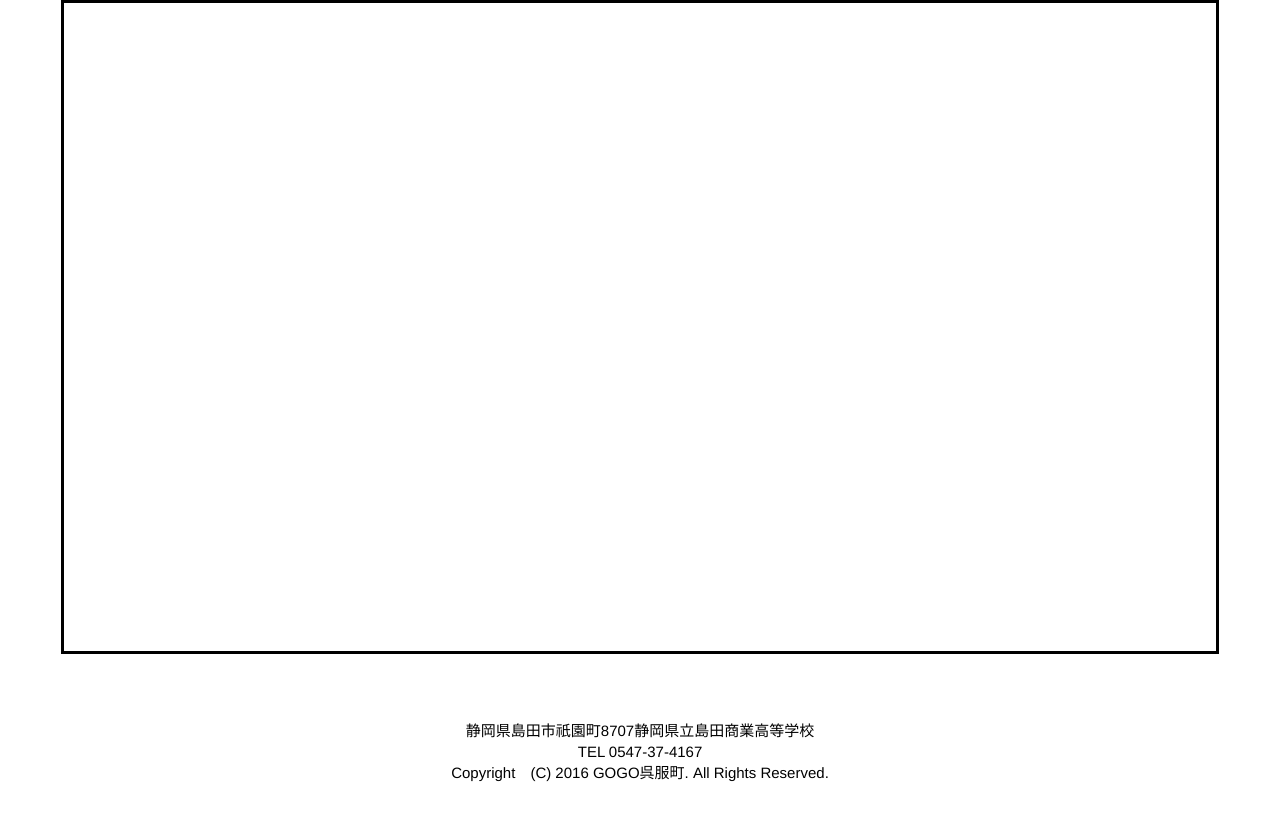
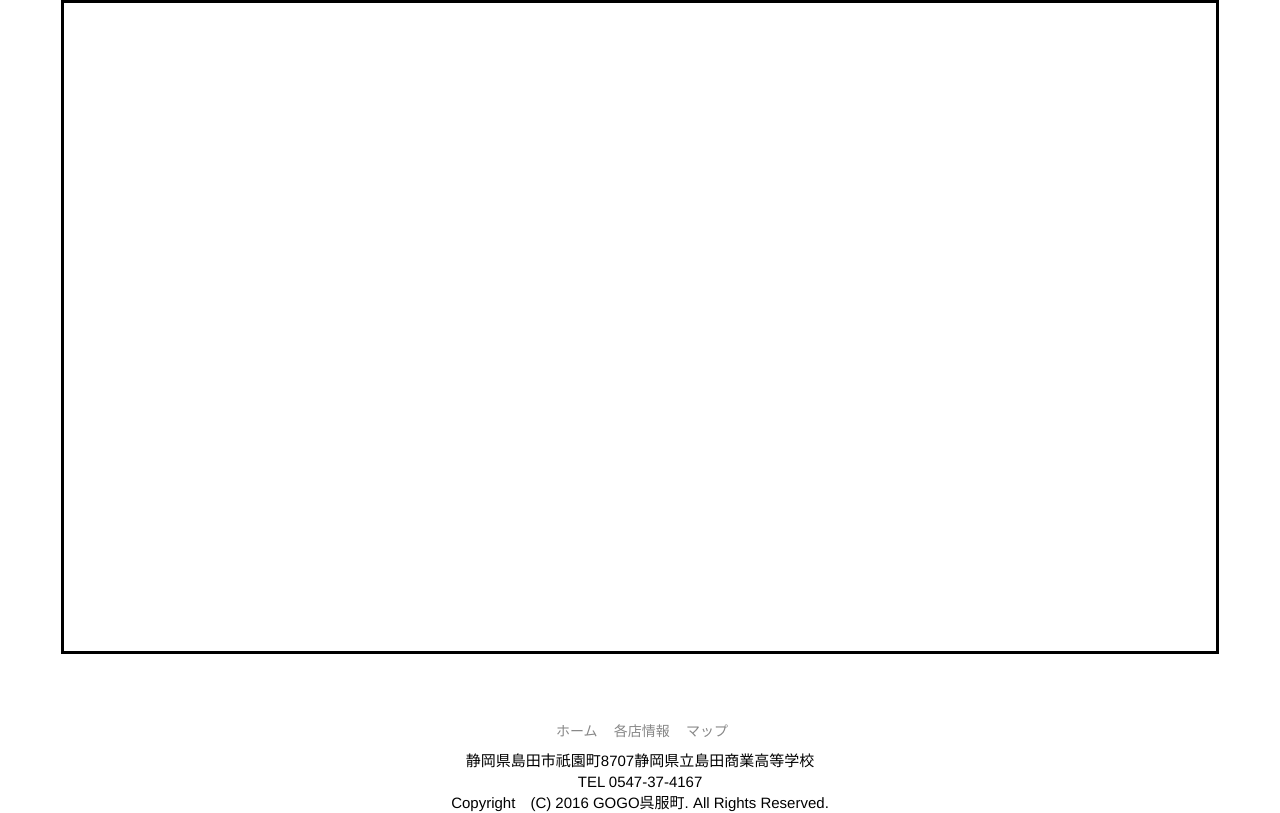
Before and after one commit to Hiro11190422/SearchForAED, a plain HTML site: page mapping.html in a window 1280 px wide. Drawn offline with Linux system fonts and the light colour scheme; some packages are replaced by stand-ins of ours.

Commit message:
Update mapping.html

```diff
--- a/mapping.html
+++ b/mapping.html
@@ -26,12 +26,11 @@
    <!-- フッタ開始 -->
 <div id="footer">
 
-<!-- <ul class="nl">
+<ul class="nl">
 <li class="first"><a href="index.html">ホーム</a></li>
 <li><a href="shop.html">各店情報</a></li>
 <li><a href="map.html">マップ</a></li>
 </ul>
-http://shimasho-shizuokacity.github.io/SearchForAED/mapping.html-->
 
 
 <address>
```
